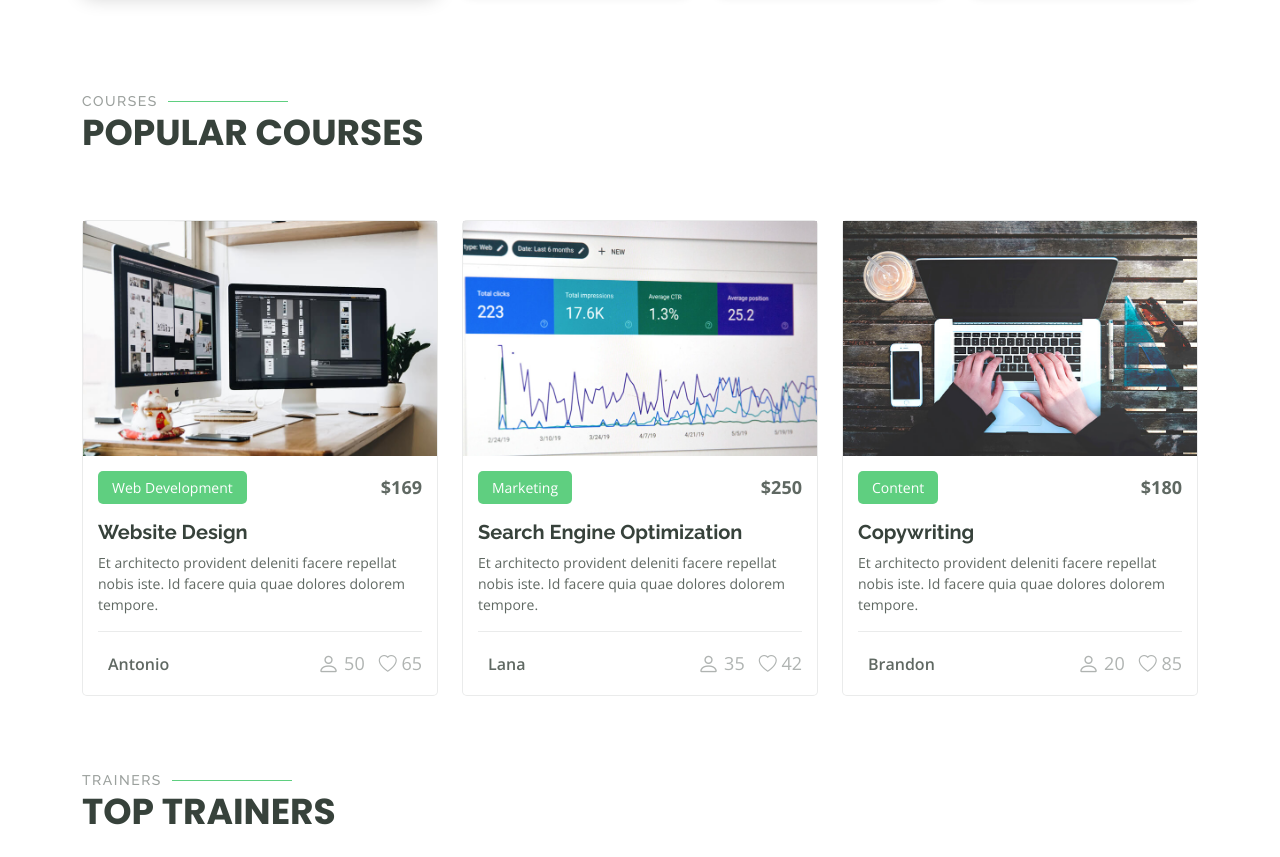
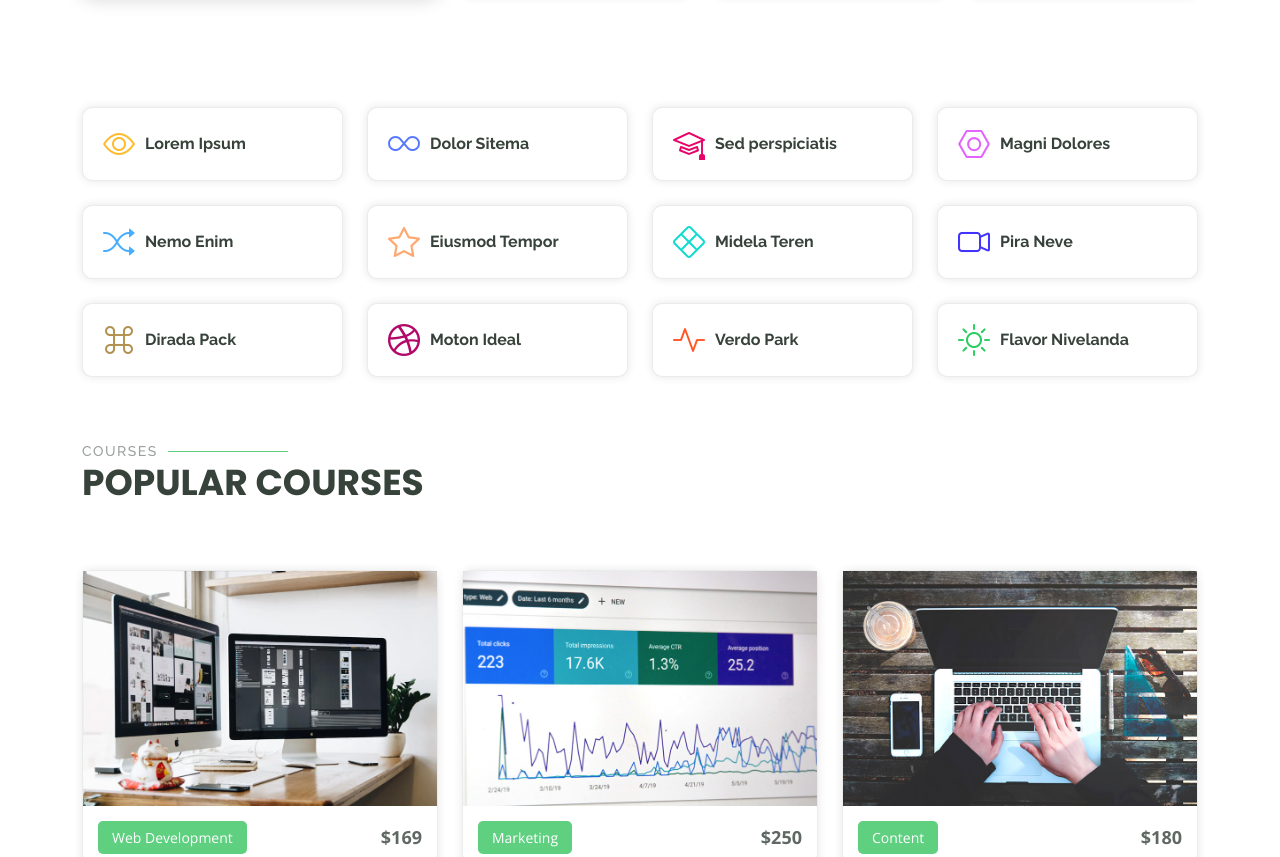
Before and after one commit to HussamFull/Akadime, a plain HTML site: page index.html in a window 1280 px wide. Shown: the part 2228-3085 px from the top of the page. Drawn offline with nearby package versions, Linux system fonts and the light colour scheme.

Commit message:
Features

```diff
--- a/assets/css/main.css
+++ b/assets/css/main.css
@@ -331,7 +331,14 @@ p{
 .counts .stats-item {
   padding: 30px;
   width: 100%;
+  cursor: pointer;
 }
+.counts .stats-item:hover i {
+  color: var(--accent-color);
+}
+
+
+
 .counts .stats-item span {
   font-size: 48px;
   display: block;
@@ -454,6 +461,69 @@ p{
 
 
 
+
+/*-------- Start Features Section -------------*/
+
+.features {
+  padding: 10px 0;
+  background-color: var(--background-color);
+  margin-bottom: 60px;
+
+
+}
+
+.features .features-item {
+  background-color: var(--surface-color);
+  display: flex;
+  align-items: center;
+  padding: 20px;
+  transition: 0.3s;
+  border: 1px solid color-mix(in srgb, var(--heading-color), transparent 90%);
+  position: relative;
+  box-shadow: 0px 0px 10px rgba(0, 0, 0, 0.1);
+  border-radius: 10px;
+  -webkit-border-radius:10px ;
+  -moz-border-radius:10px ;
+  -ms-border-radius:10px ;
+
+}
+
+
+.features .features-item i {
+  font-size: 32px;
+  padding-right: 10px;
+  line-height: 0;
+}
+
+.features .features-item h3 {
+  font-weight: 700;
+  margin: 0;
+  padding: 0;
+  line-height: 1;
+  font-size: 16px;
+}
+
+.features .features-item h3 a {
+  color: var(--heading-color);
+  transition: 0.3s;
+}
+
+.features .features-item:hover {
+  border-color: var(--accent-color);
+}
+
+.features .features-item:hover h3 a {
+  color: var(--accent-color);
+}
+
+
+
+
+
+/*-------- End Features Section -------------*/
+
+
+
  /*-------- Start # Courses Section------------*/
 
 
@@ -461,6 +531,15 @@ p{
   background-color: var(--surface-color);
   border: 1px solid color-mix(in srgb, var(--heading-color), transparent 90%);
   border-radius: 5px;
+  box-shadow: 0px 0px 10px rgba(0, 0, 0, 0.1);
+  border-radius: 10px;
+  -webkit-border-radius:10px ;
+  -moz-border-radius:10px ;
+  -ms-border-radius:10px ;
+  cursor: pointer;
+  margin-bottom: 20px;
+  transition: 0.3s;
+
 }
 
 .courses .course-content {
--- a/index.html
+++ b/index.html
@@ -107,6 +107,8 @@
     <!-- /*-------- Start About Section -------------*/ -->
     <section id="about" class="about section">
 
+
+
       <div class="container">
 
         <div class="row gy-4">
@@ -140,12 +142,15 @@
 
 
 
+
         <!-- /*-------- Start  Counts Section -------------*/ -->
         <section id="counts" class="section counts light-background">
 
           <div class="container" >
 
             <div class="row gy-4">
+
+
 
               <div class="col-lg-3 col-md-6">
                 <div class="stats-item text-center w-100 h-100">
@@ -256,6 +261,112 @@
        <!-- /*-------- End   Why Us Section -------------*/ -->
 
 
+
+
+
+    <!-- /*-------- Start Features Section -------------*/ -->
+
+
+
+      <section id="features" class="features section">
+
+        <div class="container">
+
+          <div class="row gy-4">
+
+            <div class="col-lg-3 col-md-4" >
+              <div class="features-item">
+                <i class="bi bi-eye" style="color: #ffbb2c;"></i>
+                <h3><a href="" class="stretched-link">Lorem Ipsum</a></h3>
+              </div>
+            </div><!-- End Feature Item -->
+
+            <div class="col-lg-3 col-md-4" data-aos="fade-up" data-aos-delay="200">
+              <div class="features-item">
+                <i class="bi bi-infinity" style="color: #5578ff;"></i>
+                <h3><a href="" class="stretched-link">Dolor Sitema</a></h3>
+              </div>
+            </div><!-- End Feature Item -->
+
+            <div class="col-lg-3 col-md-4" data-aos="fade-up" data-aos-delay="300">
+              <div class="features-item">
+                <i class="bi bi-mortarboard" style="color: #e80368;"></i>
+                <h3><a href="" class="stretched-link">Sed perspiciatis</a></h3>
+              </div>
+            </div><!-- End Feature Item -->
+
+            <div class="col-lg-3 col-md-4" data-aos="fade-up" data-aos-delay="400">
+              <div class="features-item">
+                <i class="bi bi-nut" style="color: #e361ff;"></i>
+                <h3><a href="" class="stretched-link">Magni Dolores</a></h3>
+              </div>
+            </div><!-- End Feature Item -->
+
+            <div class="col-lg-3 col-md-4" data-aos="fade-up" data-aos-delay="500">
+              <div class="features-item">
+                <i class="bi bi-shuffle" style="color: #47aeff;"></i>
+                <h3><a href="" class="stretched-link">Nemo Enim</a></h3>
+              </div>
+            </div><!-- End Feature Item -->
+
+            <div class="col-lg-3 col-md-4" data-aos="fade-up" data-aos-delay="600">
+              <div class="features-item">
+                <i class="bi bi-star" style="color: #ffa76e;"></i>
+                <h3><a href="" class="stretched-link">Eiusmod Tempor</a></h3>
+              </div>
+            </div><!-- End Feature Item -->
+
+            <div class="col-lg-3 col-md-4" data-aos="fade-up" data-aos-delay="700">
+              <div class="features-item">
+                <i class="bi bi-x-diamond" style="color: #11dbcf;"></i>
+                <h3><a href="" class="stretched-link">Midela Teren</a></h3>
+              </div>
+            </div><!-- End Feature Item -->
+
+            <div class="col-lg-3 col-md-4" data-aos="fade-up" data-aos-delay="800">
+              <div class="features-item">
+                <i class="bi bi-camera-video" style="color: #4233ff;"></i>
+                <h3><a href="" class="stretched-link">Pira Neve</a></h3>
+              </div>
+            </div><!-- End Feature Item -->
+
+            <div class="col-lg-3 col-md-4" data-aos="fade-up" data-aos-delay="900">
+              <div class="features-item">
+                <i class="bi bi-command" style="color: #b2904f;"></i>
+                <h3><a href="" class="stretched-link">Dirada Pack</a></h3>
+              </div>
+            </div><!-- End Feature Item -->
+
+            <div class="col-lg-3 col-md-4" data-aos="fade-up" data-aos-delay="1000">
+              <div class="features-item">
+                <i class="bi bi-dribbble" style="color: #b20969;"></i>
+                <h3><a href="" class="stretched-link">Moton Ideal</a></h3>
+              </div>
+            </div><!-- End Feature Item -->
+
+            <div class="col-lg-3 col-md-4" data-aos="fade-up" data-aos-delay="1100">
+              <div class="features-item">
+                <i class="bi bi-activity" style="color: #ff5828;"></i>
+                <h3><a href="" class="stretched-link">Verdo Park</a></h3>
+              </div>
+            </div><!-- End Feature Item -->
+
+            <div class="col-lg-3 col-md-4" data-aos="fade-up" data-aos-delay="1200">
+              <div class="features-item">
+                <i class="bi bi-brightness-high" style="color: #29cc61;"></i>
+                <h3><a href="" class="stretched-link">Flavor Nivelanda</a></h3>
+              </div>
+            </div><!-- End Feature Item -->
+
+          </div>
+
+        </div>
+
+      </section><!-- /Features Section -->
+
+
+
+    <!-- /*-------- End Features Section -------------*/ -->
 
 
 
```
